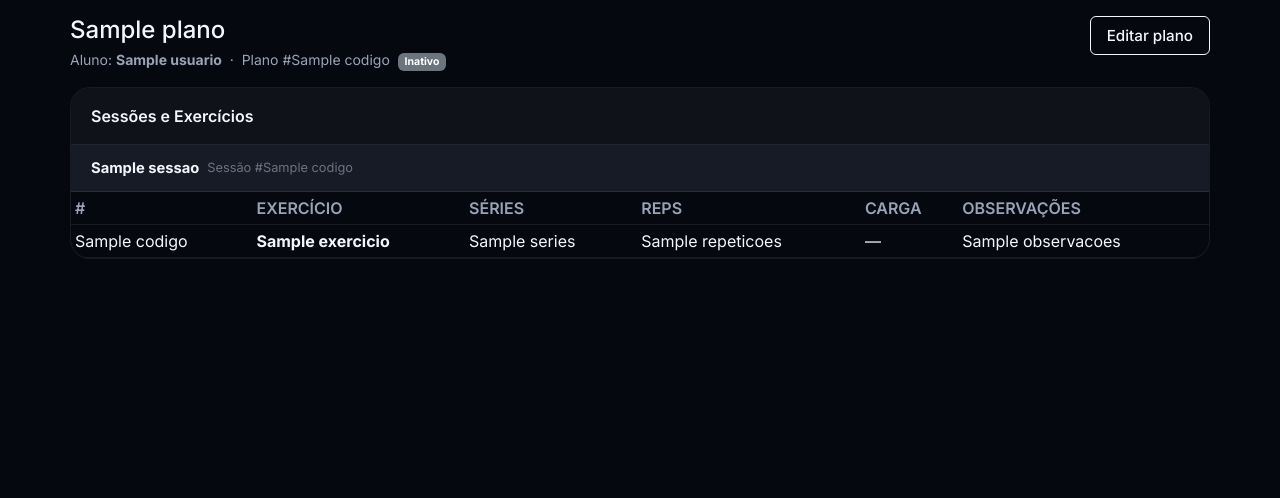
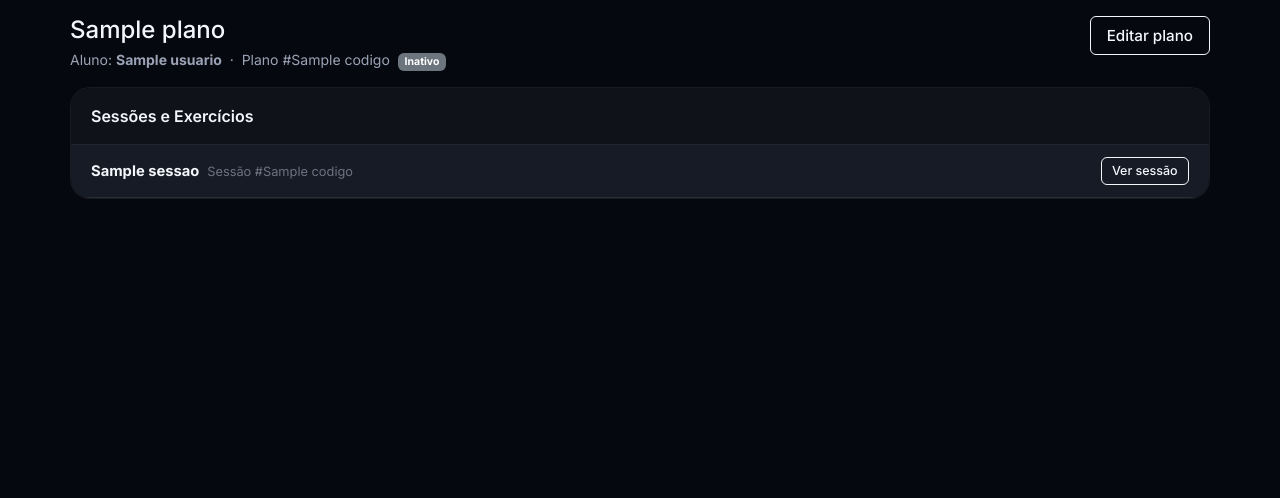
Before and after one commit to brunodms/spotter, a Django app: template core/templates/core/plano_detalhe.html in a window 1280 px wide. Shown: the part 120-618 px from the top of the page. Run offline with Django 3.2, Linux system fonts and the light colour scheme; the template is opened without the code that fills it: most values are stand-ins (such as "Sample title", 1, 10 or a date in 2020).

Commit message:
ajustado tela do Plano, so mudei o design

```diff
--- a/core/templates/core/plano_detalhe.html
+++ b/core/templates/core/plano_detalhe.html
@@ -59,8 +59,9 @@
                     {% endif %}
                     <span class="sessao-code">Sessão #{{ sessao.codigo }}</span>
                 </div>
-                {% if is_personal_owner %}
                 <div class="sessao-header__actions">
+                    <a href="{% url 'core:sessao_detalhe' personal.pk aluno.pk contrato.codigo plano.codigo sessao.codigo %}" class="btn-outline-color btn-outline-white btn-outline-sm">Ver sessão</a>
+                    {% if is_personal_owner %}
                     <button class="btn-outline-color btn-outline-blue btn-outline-sm"
                             data-bs-toggle="modal"
                             data-bs-target="#modalNovoExercicio{{ sessao.codigo }}">
@@ -70,62 +71,10 @@
                           action="{% url 'core:sessao_delete' personal.pk aluno.pk contrato.codigo plano.codigo sessao.codigo %}"
                           onsubmit="return confirm('Excluir esta sessão e todos os seus exercícios?')">
                         {% csrf_token %}
-                        <button type="submit" class="btn-outline-color btn-outline-red btn-outline-sm">Excluir sessão</button>
+                        <button type="submit" class="btn-outline-color btn-outline-red btn-outline-sm">Excluir</button>
                     </form>
+                    {% endif %}
                 </div>
-                {% endif %}
-            </div>
-
-            {# Tabela de exercícios #}
-            <div class="sessao-table-wrap">
-                <table class="table table-sm align-middle mb-0 sessao-table">
-                    <thead class="sessao-thead">
-                        <tr>
-                            <th class="sessao-th-num">#</th>
-                            <th>EXERCÍCIO</th>
-                            <th>SÉRIES</th>
-                            <th>REPS</th>
-                            <th>CARGA</th>
-                            <th>OBSERVAÇÕES</th>
-                            {% if is_personal_owner %}<th></th>{% endif %}
-                        </tr>
-                    </thead>
-                    <tbody>
-                        {% for ex in sessao.exercicios.all %}
-                        <tr class="exercicio-row">
-                            <td class="exercicio-td-num">{{ ex.codigo }}</td>
-                            <td><strong>{{ ex.nome }}</strong></td>
-                            <td>{{ ex.series }}</td>
-                            <td>{{ ex.repeticoes }}</td>
-                            <td>{{ ex.carga|default:"—" }}</td>
-                            <td class="exercicio-td-obs">{{ ex.observacoes|default:"—" }}</td>
-                            {% if is_personal_owner %}
-                            <td class="text-end pe-3">
-                                <form method="post"
-                                      action="{% url 'core:exercicio_delete' personal.pk aluno.pk contrato.codigo plano.codigo sessao.codigo ex.codigo %}"
-                                      onsubmit="return confirm('Excluir este exercício?')">
-                                    {% csrf_token %}
-                                    <button type="submit" class="btn-outline-color btn-outline-red btn-outline-sm">Excluir</button>
-                                </form>
-                            </td>
-                            {% endif %}
-                        </tr>
-                        {% empty %}
-                        <tr class="sessao-empty-row">
-                            <td colspan="{% if is_personal_owner %}7{% else %}6{% endif %}">
-                                Nenhum exercício nesta sessão.
-                                {% if is_personal_owner %}
-                                <button class="btn-outline-color btn-outline-white btn-sm p-0 ms-1"
-                                        data-bs-toggle="modal"
-                                        data-bs-target="#modalNovoExercicio{{ sessao.codigo }}">
-                                    Adicionar agora
-                                </button>
-                                {% endif %}
-                            </td>
-                        </tr>
-                        {% endfor %}
-                    </tbody>
-                </table>
             </div>
 
             {% endfor %}
```
